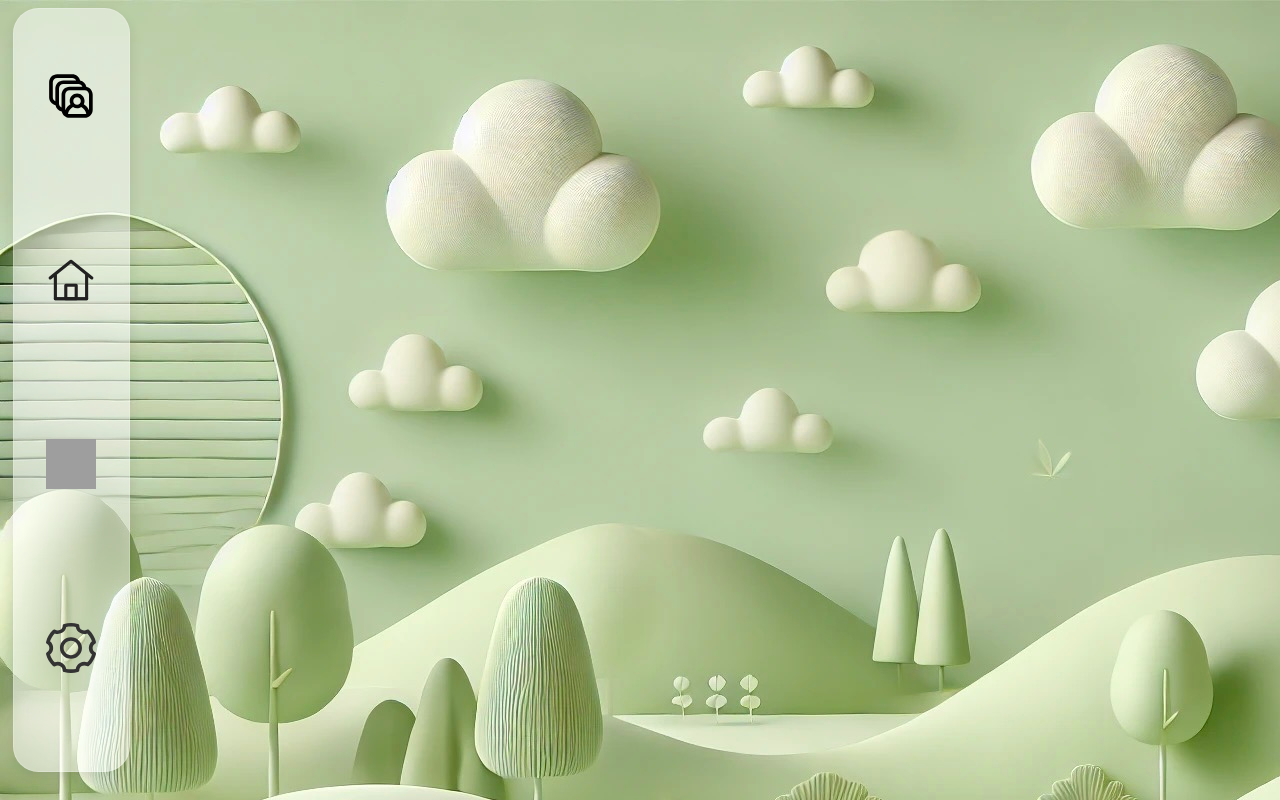
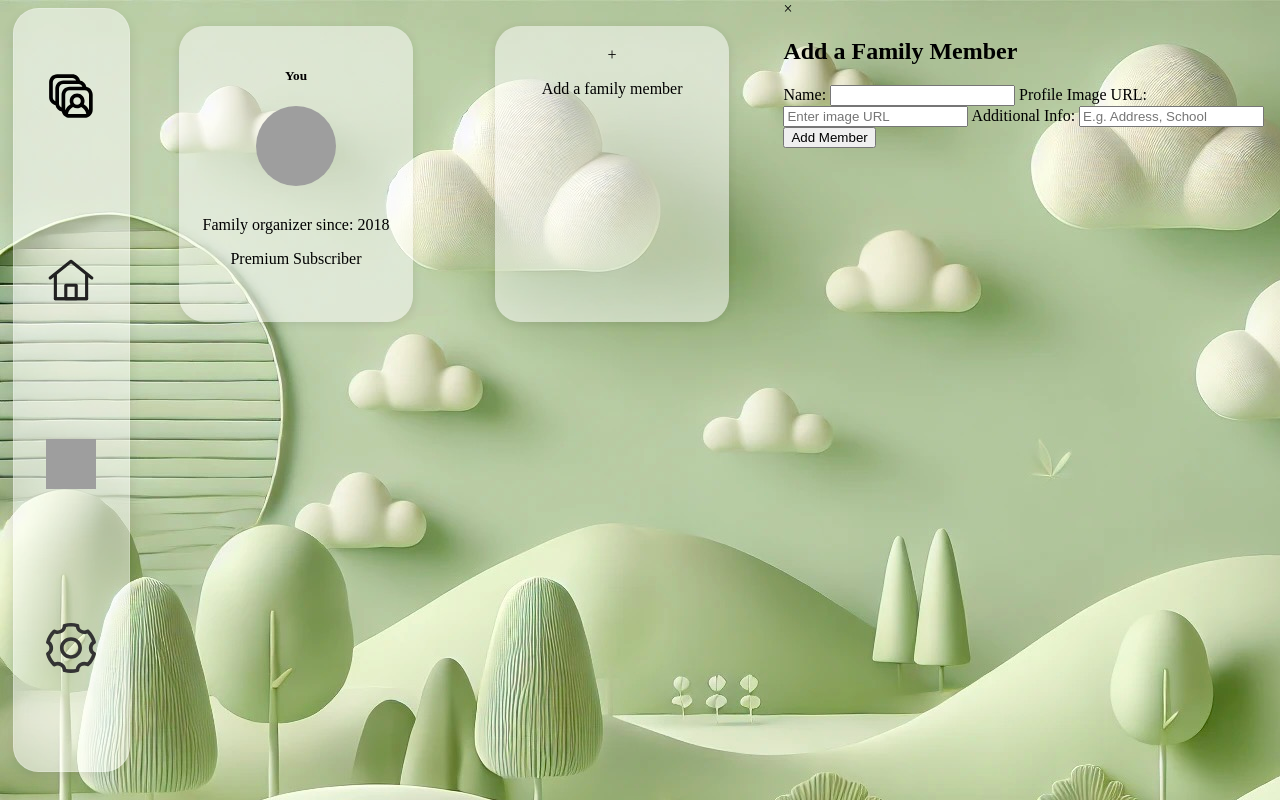
Before and after one commit to QIHANG111/ECOSPHERE, a PHP site: page /public/pages/usersPage.html in a window 1280 px wide. Run offline with PHP 8.4, Linux system fonts and the light colour scheme; grey boxes are pictures that could not be loaded.

Commit message:
add usersPage.html

```diff
--- a/src/public/css/style.css
+++ b/src/public/css/style.css
@@ -382,3 +382,26 @@ body {
 .toggle-button:hover {
     background-color: var(--button-hover);
 }
+
+
+
+
+.family-card, .add-card {
+    height: 20vw;
+    background-color: var(--sidebar-background);
+    border-radius: 2vw;
+    padding: 20px;
+    text-align: center;
+    box-shadow: 0 2px 10px rgba(0, 0, 0, 0.1);
+    transition: transform 0.2s;
+}
+.family-card:hover, .add-card:hover {
+    transform: translateY(-5px);
+}
+.family-card img {
+    width: 80px;
+    height: 80px;
+    border-radius: 50%;
+    object-fit: cover;
+    margin-bottom: 10px;
+}
--- a/src/public/pages/usersPage.html
+++ b/src/public/pages/usersPage.html
@@ -3,20 +3,19 @@
 <head>
     <meta charset="UTF-8">
     <meta name="viewport" content="width=device-width, initial-scale=1.0">
-    <title>Homepage</title>
+    <title>Your Family</title>
     <link rel="stylesheet" href="/css/style.css">
 </head>
-
 <body>
 <div class="sidebar">
     <div class="menu-item" data-target="/pages/usersPage.html">
-        <div class = ui-menu-icon>
+        <div class="ui-menu-icon">
             <img src="/icons/users.svg" alt="Vector Icon" width="70" height="70">
         </div>
         <div class="menu-text">Users</div>
     </div>
     <div class="menu-item" data-target="/pages/homepage.html">
-        <div class = ui-menu-icon>
+        <div class="ui-menu-icon">
             <img src="/icons/home.svg" alt="Vector Icon" width="50" height="50">
         </div>
         <div class="menu-text">Homepage</div>
@@ -35,8 +34,83 @@
     </div>
 </div>
 
+<div class="dashboard">
+    <div class="dashboard-content">
+        <div class="family-card">
+            <h5>You</h5>
+            <img src="https://randomuser.me/api/portraits/men/1.jpg" alt="User">
+            <p>Family organizer since: 2018</p>
+            <span class="badge bg-primary">Premium Subscriber</span>
+        </div>
+        <div class="add-card" onclick="openAddModal()">
+            <span>+</span>
+            <p>Add a family member</p>
+        </div>
+    </div>
+</div>
 
+<!-- Add Member Modal -->
+<div id="addMemberModal" class="modal">
+    <div class="modal-content">
+        <span class="close" onclick="closeAddModal()">&times;</span>
+        <h2>Add a Family Member</h2>
+        <form id="addMemberForm">
+            <label for="memberName">Name:</label>
+            <input type="text" id="memberName" name="memberName" required>
 
+            <label for="memberImage">Profile Image URL:</label>
+            <input type="text" id="memberImage" name="memberImage" placeholder="Enter image URL">
+
+            <label for="memberInfo">Additional Info:</label>
+            <input type="text" id="memberInfo" name="memberInfo" placeholder="E.g. Address, School">
+
+            <button type="submit">Add Member</button>
+        </form>
+    </div>
+</div>
+
+</body>
 <script src="/js/homepage.js"></script>
-</body>
+<script src="/js/darkMode.js"></script>
+<script>
+    document.addEventListener("DOMContentLoaded", function () {
+        const addMemberForm = document.getElementById("addMemberForm");
+
+        addMemberForm.addEventListener("submit", function (event) {
+            event.preventDefault();
+
+            // Get form values
+            const memberName = document.getElementById("memberName").value;
+            const memberImage = document.getElementById("memberImage").value || "https://randomuser.me/api/portraits/lego/1.jpg";
+            const memberInfo = document.getElementById("memberInfo").value;
+
+            // Create new family card
+            const familyCard = document.createElement("div");
+            familyCard.classList.add("family-card");
+
+            familyCard.innerHTML = `
+                <h5>${memberName}</h5>
+                <img src="${memberImage}" alt="${memberName}">
+                <p>${memberInfo}</p>
+            `;
+
+            // Append to dashboard
+            const dashboardContent = document.querySelector(".dashboard-content");
+            dashboardContent.insertBefore(familyCard, document.querySelector(".add-card"));
+
+            // Close modal and reset form
+            closeAddModal();
+            addMemberForm.reset();
+        });
+    });
+
+    // Open and Close Modal Functions
+    function openAddModal() {
+        document.getElementById("addMemberModal").style.display = "block";
+    }
+
+    function closeAddModal() {
+        document.getElementById("addMemberModal").style.display = "none";
+    }
+</script>
 </html>
```
